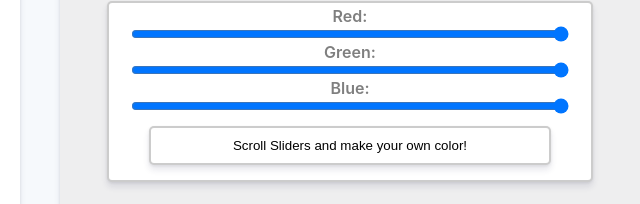
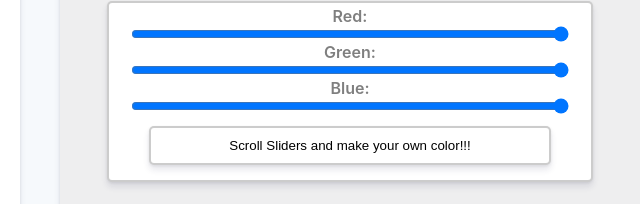
Before and after one commit to hetetet/paintJs, a plain HTML site: page index.html in a window 1280 px wide. Shown: the part 505-709 px from the top of the page, 640-1280 px from the left. Drawn offline with Linux system fonts and the light colour scheme.

Commit message:
Update index.html

```diff
--- a/index.html
+++ b/index.html
@@ -55,7 +55,7 @@
                     Red: <input type="range" id="red" value="255" min="0" max="255">
                     Green: <input type="range" id="green" value="255" min="0" max="255">
                     Blue: <input type="range" id="blue" value="255" min="0" max="255">
-                    <button id="generate">Scroll Sliders and make your own color!</button>
+                    <button id="generate">Scroll Sliders and make your own color!!!</button>
                 </div>
 
 
```
